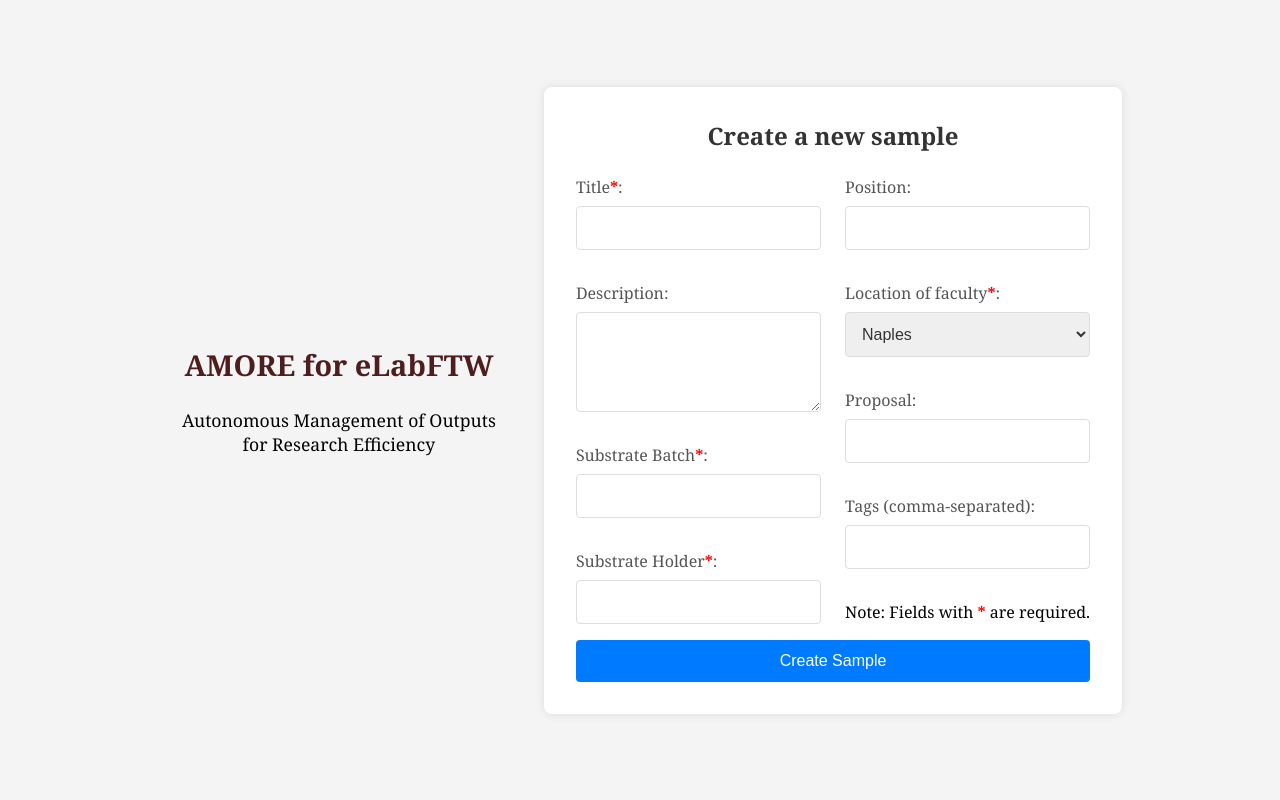
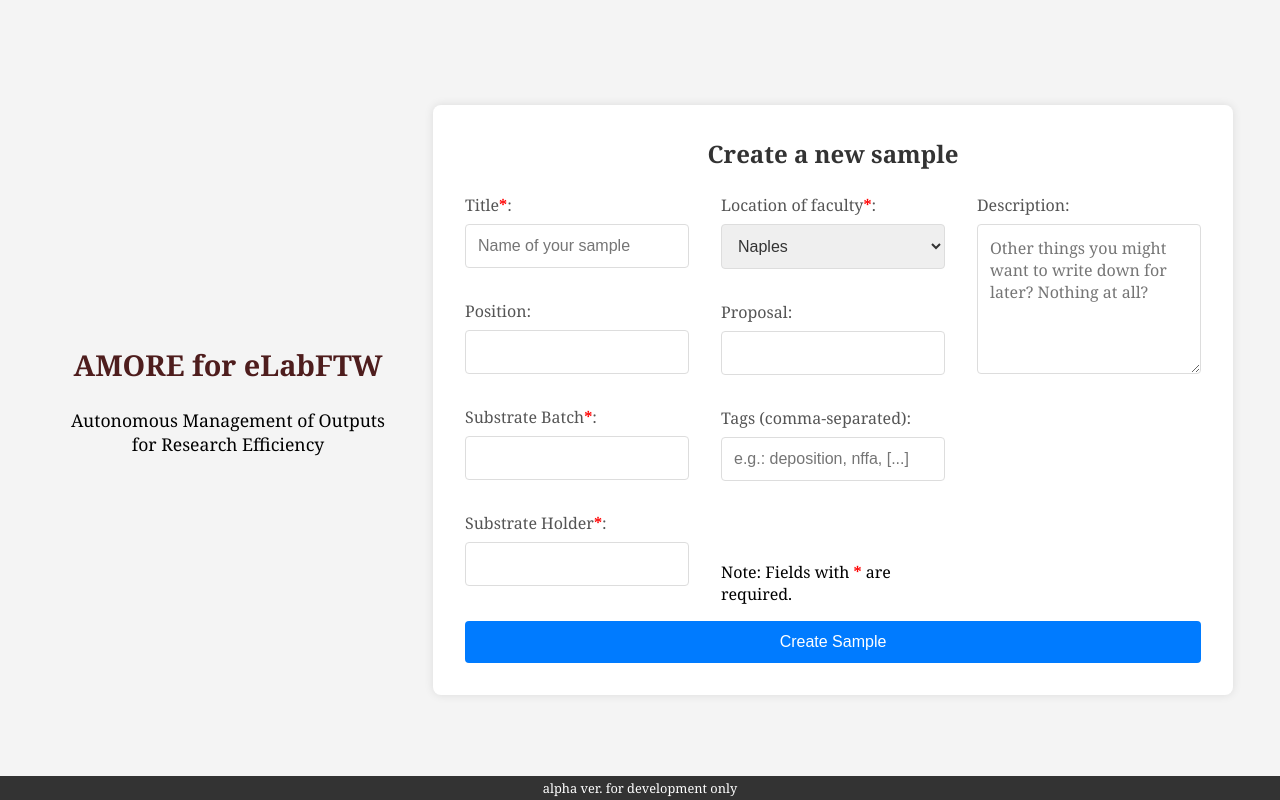
Before and after one commit to PioApocalypse/AMORE, a Flask app: page / in a window 1280 px wide. Run offline with Flask 3, Linux system fonts and the light colour scheme; parts of the project's set-up code (start-up, migrations or seed data) failed here and were passed over.

Commit message:
it is now possible to post a complete sample
all metadata requested by EDG can now be directly provided to elabftw
through AMORE - given that .env is properly configured; style for
mainpage has been improved; next step is taking possible values for
batch, position and holder from elab items (current setting is free
text field which is prone to general errors in POST)

```diff
--- a/amore/gui/app.py
+++ b/amore/gui/app.py
@@ -11,20 +11,35 @@ def home():
 @app.route("/create_sample", methods=["POST"])
 def handle_create_sample():
     title = request.form.get("title")
+    position = request.form.get("position")
+    batch = request.form.get("batch")
+    subholder = request.form.get("subholder")
+
+    id_generated = id_generator(request.form.get("location"))
+    proposal = request.form.get("proposal")
+    tags = request.form.get("tags").split(",")  # Convert tags to a list
+    next_step = request.form.get("next_step")
+    print(next_step) # debug
+    try:
+        next_step
+    except:
+        next_step = "conquer the world" # placeholder
     description = request.form.get("description")
-    tags = request.form.get("tags").split(",")  # Convert tags to a list
-    std_id = id_generator("Napoli")[0] # index 0 of id_generator returns numeric id in yyxxx format
-    full_id = id_generator("Napoli")[1] # index 1 of id_generator returns full code in Na-{%y}-xxx format
+
+    std_id = id_generated[0] # index 0 of id_generator returns numeric id in yyxxx format
+    full_id = id_generated[1] # index 1 of id_generator returns full code in Na-{%y}-xxx format
 
     # This is where the fun begins:
     create_sample(
         title=f"{full_id} - {title}",
-        status=0,                       # Placeholder to be removed
         tags=tags,
         std_id=std_id,
         body=description,
-        # substrate_batch="BATCH123",   # Placeholder to be removed
-        # position="A1"                 # Placeholder to be removed
+        position=position,
+        batch=batch,
+        subholder=subholder,
+        proposal=proposal,
+        next_step=next_step
     )
 
     # Redirect back to the home page
--- a/amore/gui/static/styles.css
+++ b/amore/gui/static/styles.css
@@ -42,8 +42,8 @@ body {
 
 .form-grid {
   display: grid;
-  grid-template-columns: 1fr 1fr; /* two columns of 1fr width */
-  gap: 1.5rem; /* gap between columns */
+  grid-template-columns: 1fr 1fr 1fr; /* two columns of 1fr width */
+  gap: 2rem; /* gap between columns */
 }
 
 .form-column {
@@ -91,7 +91,9 @@ select {
 
 textarea {
   resize: vertical;
-  min-height: 100px;
+  min-height: 150px;
+  max-height: 350px;
+  font-family: Titillium Web, Cambria, sans-serif;
 }
 
 button {
@@ -114,3 +116,19 @@ button:hover {
   font-weight: bolder;
   color: red;
 }
+
+footer {
+  position: fixed; /* Fissa il footer in basso */
+  bottom: 0;
+  left: 0;
+  width: 100%;
+  background-color: #333;
+  color: #fff;
+  text-align: center;
+  padding: 0.2rem 0;
+  font-size: 0.8rem;
+}
+
+footer p {
+  margin: 0;
+}
--- a/amore/gui/templates/index.html
+++ b/amore/gui/templates/index.html
@@ -21,29 +21,27 @@
                 <form action="/create_sample" method="post">
                     <h2>Create a new sample</h2>
                     <div class="form-grid">
+                        <!-- FIRST COLUMN -->
                         <div class="form-column">
                             <div class="form-group">
                                 <label for="title">Title<span class="red">*</span>:</label>
-                                <input type="text" id="title" name="title" required>
+                                <input type="text" id="title" name="title" placeholder="Name of your sample" required>
                             </div>
                             <div class="form-group">
-                                <label for="description">Description:</label>
-                                <textarea id="description" name="description" maxlength="128"></textarea>
+                                <label for="position">Position:</label>
+                                <input type="text" id="position" name="position">
                             </div>
                             <div class="form-group">
                                 <label for="batch">Substrate Batch<span class="red">*</span>:</label>
                                 <input type="text" id="batch" name="batch" required>
                             </div>
                             <div class="form-group">
-                                <label for="sub_holder">Substrate Holder<span class="red">*</span>:</label>
-                                <input type="text" id="sub_holder" name="sub_holder" required>
+                                <label for="subholder">Substrate Holder<span class="red">*</span>:</label>
+                                <input type="text" id="subholder" name="subholder" required>
                             </div>
                         </div>
+                        <!-- SECOND COLUMN -->
                         <div class="form-column">
-                            <div class="form-group">
-                                <label for="position">Position:</label>
-                                <input type="text" id="position" name="position">
-                            </div>
                             <div class="form-group">
                                 <label for="location">Location of faculty<span class="red">*</span>:</label>
                                 <select id="location" name="location" required>
@@ -60,10 +58,17 @@
                             </div>
                             <div class="form-group">
                                 <label for="tags">Tags (comma-separated):</label>
-                                <input type="text" id="tags" name="tags">
+                                <input type="text" id="tags" name="tags" placeholder="e.g.: deposition, nffa, [...]">
                             </div>
-                            <div>
+                            <div class="form-group" style="margin-top: 3rem;">
                                 <p>Note: Fields with <span class="red">*</span> are required.</p>
+                            </div>
+                        </div>
+                        <!-- THIRD COLUMN -->
+                        <div class="form-column">
+                            <div class="form-group">
+                                <label for="description">Description:</label>
+                                <textarea id="description" name="description" maxlength="128" placeholder="Other things you might want to write down for later? Nothing at all?"></textarea>
                             </div>
                         </div>
                     </div>
@@ -73,5 +78,8 @@
             </div>
         </div>
     </div>
+    <footer>
+        <p>alpha ver. for development only</p>
+    </footer>
 </body>
 </html>
```
Also changed, not shown: amore/api/client.py (+25 -6 lines), amore/api/utils.py (+3 -10 lines), README.md.
